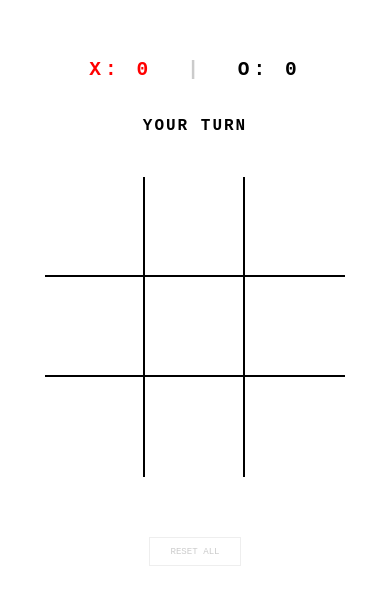
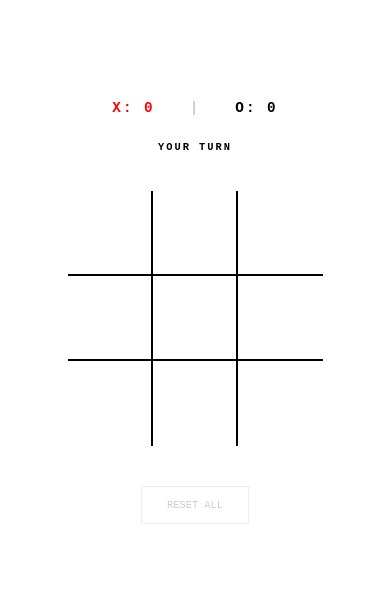
Before and after one commit to gladinasherby/infinite-xo, a React (Vite) app: page / in a window 390 px wide. Shown: the part 110-714 px from the top of the page. Built offline with nearby package versions, Linux system fonts and the light colour scheme.

Commit message:
Added Mobile responsiveness

```diff
--- a/src/App.css
+++ b/src/App.css
@@ -176,3 +176,35 @@ header {
   color: #000;
   border-color: #000;
 }
+
+/* Mobile Responsiveness */
+@media screen and (max-width: 480px) {
+  .scoreboard {
+    font-size: 1.1rem; /* Slightly smaller text */
+    letter-spacing: 2px;
+    margin-bottom: 15px;
+  }
+
+  .grid {
+    /* Scale the cells down to 80px or 90px */
+    grid-template-columns: repeat(3, 85px);
+    grid-template-rows: repeat(3, 85px);
+  }
+
+  .cell {
+    width: 85px;
+    height: 85px;
+    font-size: 2.8rem; /* Scale font size with the box */
+  }
+
+  .status {
+    font-size: 0.8rem;
+    margin-bottom: 30px;
+  }
+
+  .reset-all {
+    margin-top: 40px;
+    padding: 12px 25px; /* Larger tap target for thumbs */
+    font-size: 0.8rem;
+  }
+}
```
